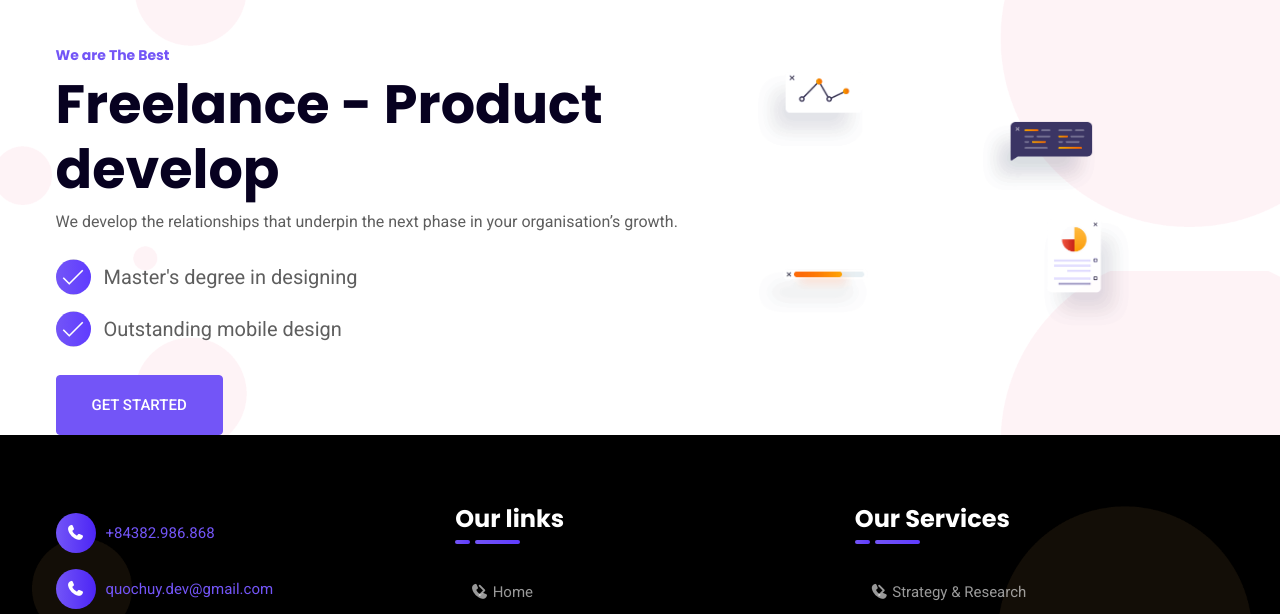
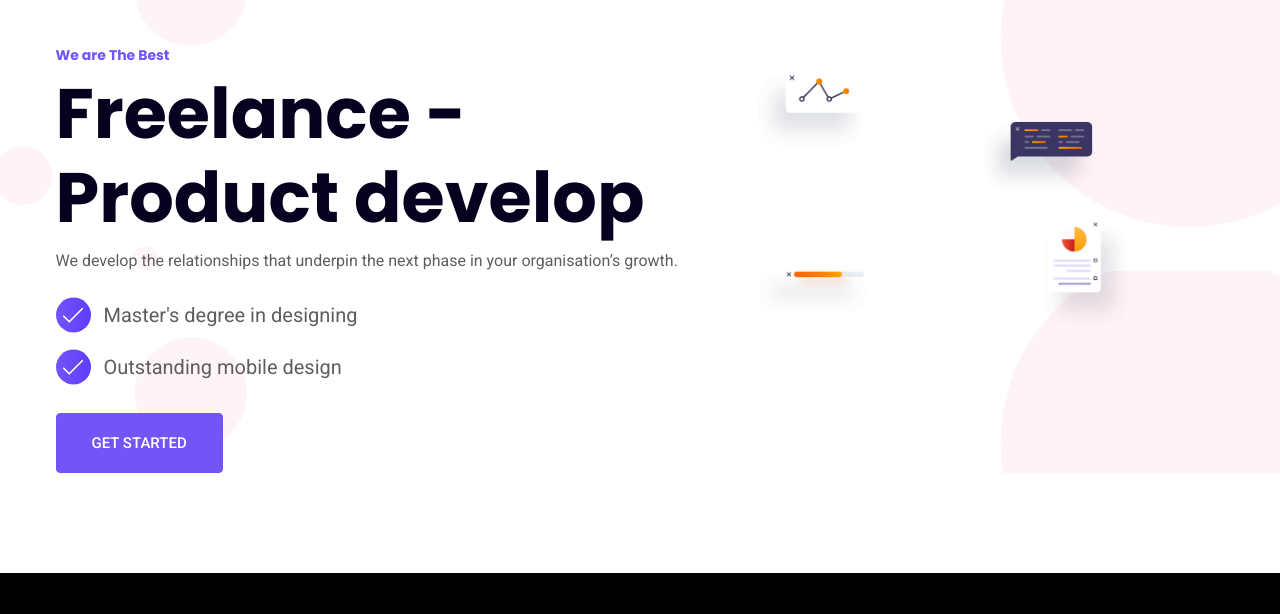
Before and after one commit to quochuydev/product-development, a plain HTML site: page index.html in a window 1280 px wide. Shown: the part 133-747 px from the top of the page. Drawn offline with nearby package versions, Linux system fonts and the light colour scheme.

Commit message:
update() finish tired day

```diff
--- a/css/header.css
+++ b/css/header.css
@@ -21,3 +21,7 @@
 .header-nav {
   background: #fff;
 }
+
+.banner-content {
+  font-size: 70px;
+}
--- a/index.html
+++ b/index.html
@@ -61,7 +61,7 @@
             <div class="row">
               <div class="col-lg-7">
                 <h6 class="text-primary">We are The Best</h6>
-                <h1>Freelance - Product develop</h1>
+                <h1 class="banner-content">Freelance - Product develop</h1>
                 <p>
                   We develop the relationships that underpin the next phase in
                   your organisation’s growth.
@@ -83,6 +83,9 @@
       </div>
     </div>
     <!-- End page-content -->
+    <!-- content -->
+    <div class="m-t100"></div>
+    <!-- content -->
     <footer class="footer">
       <div class="container">
         <div class="row footer-top">
```
